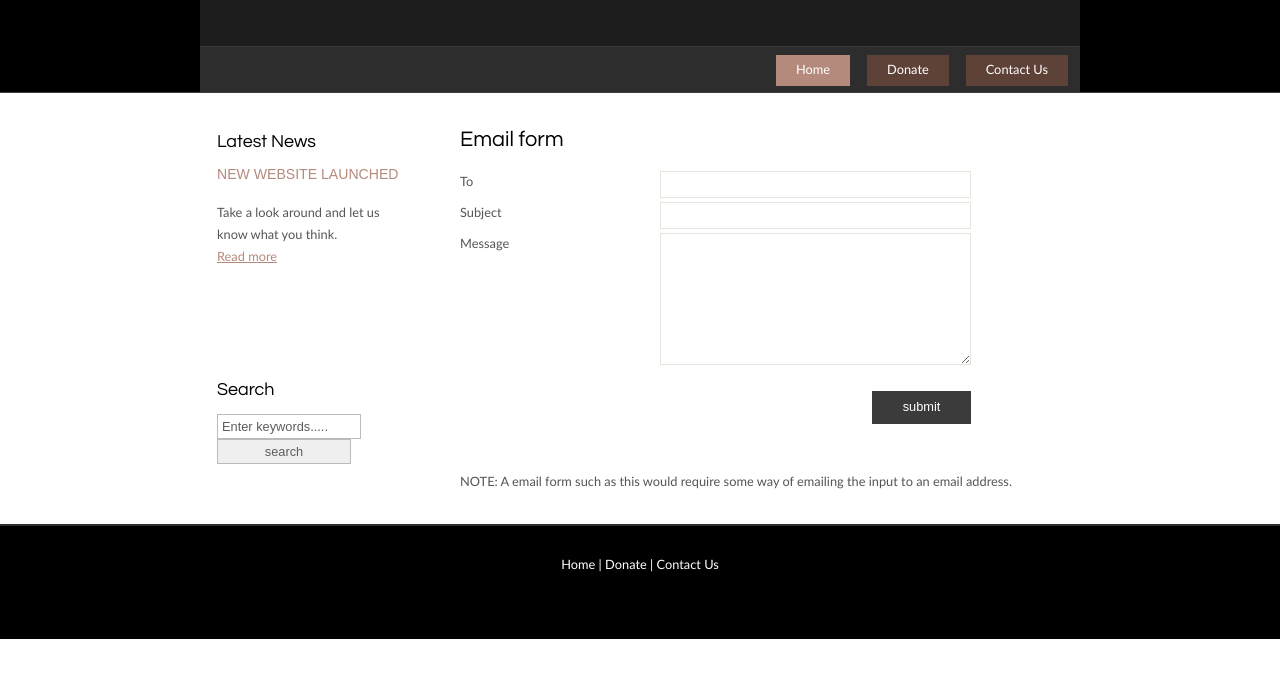
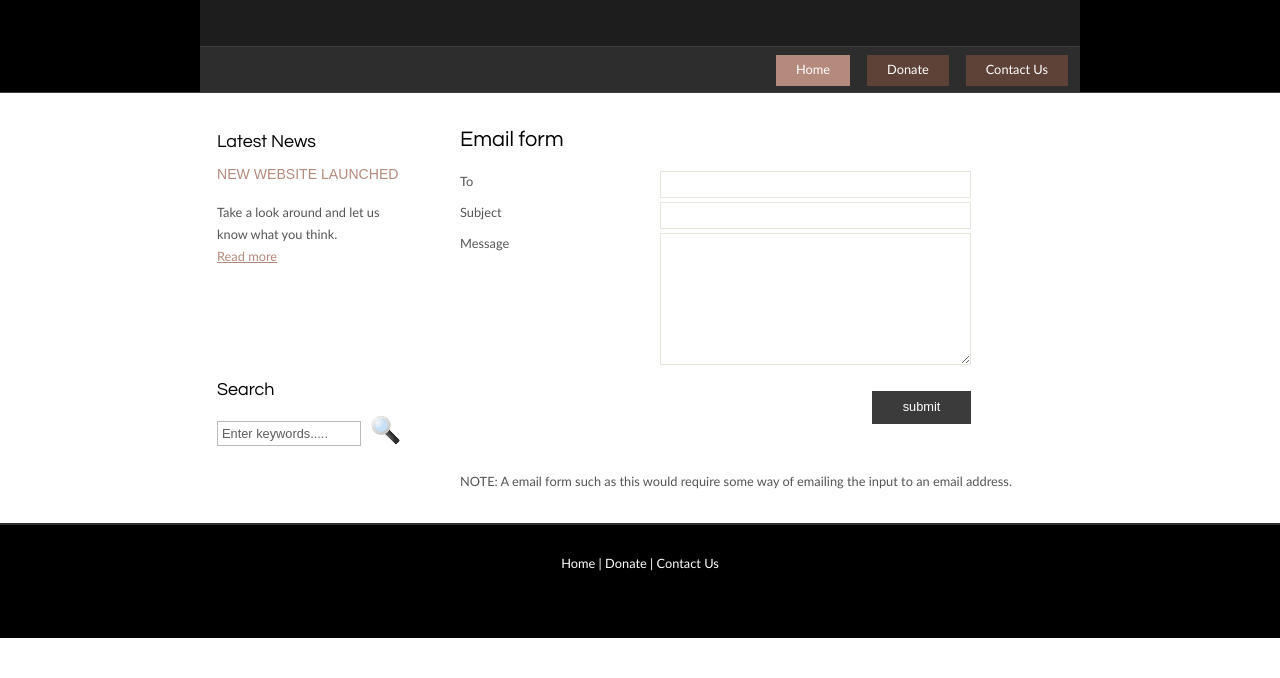
Before and after one commit to YemiBabs/COVID19_062020, a website: page views/contact.html in a window 1280 px wide. Shown: the part 94-772 px from the top of the page. Drawn offline with Linux system fonts and the light colour scheme.

Commit message:
contact.html

```diff
--- a/views/contact.html
+++ b/views/contact.html
@@ -84,9 +84,9 @@
           <form method="post" action="#" id="search_form">
             <p>
               <input class="search" type="text" name="search_field" value="Enter keywords....." />
-             <span style="padding-top: 50px">  <input name="search" type="submit" class="search"  value="search" /></span>
-
+              <input name="search" type="image" style="border: 0; margin: 0 0 -9px 5px;" src="/image/search.png" alt="Search" title="Search" />
             </p>
+          </form>
           </form>
         </div>
         <div class="sidebar_base"></div>
```
